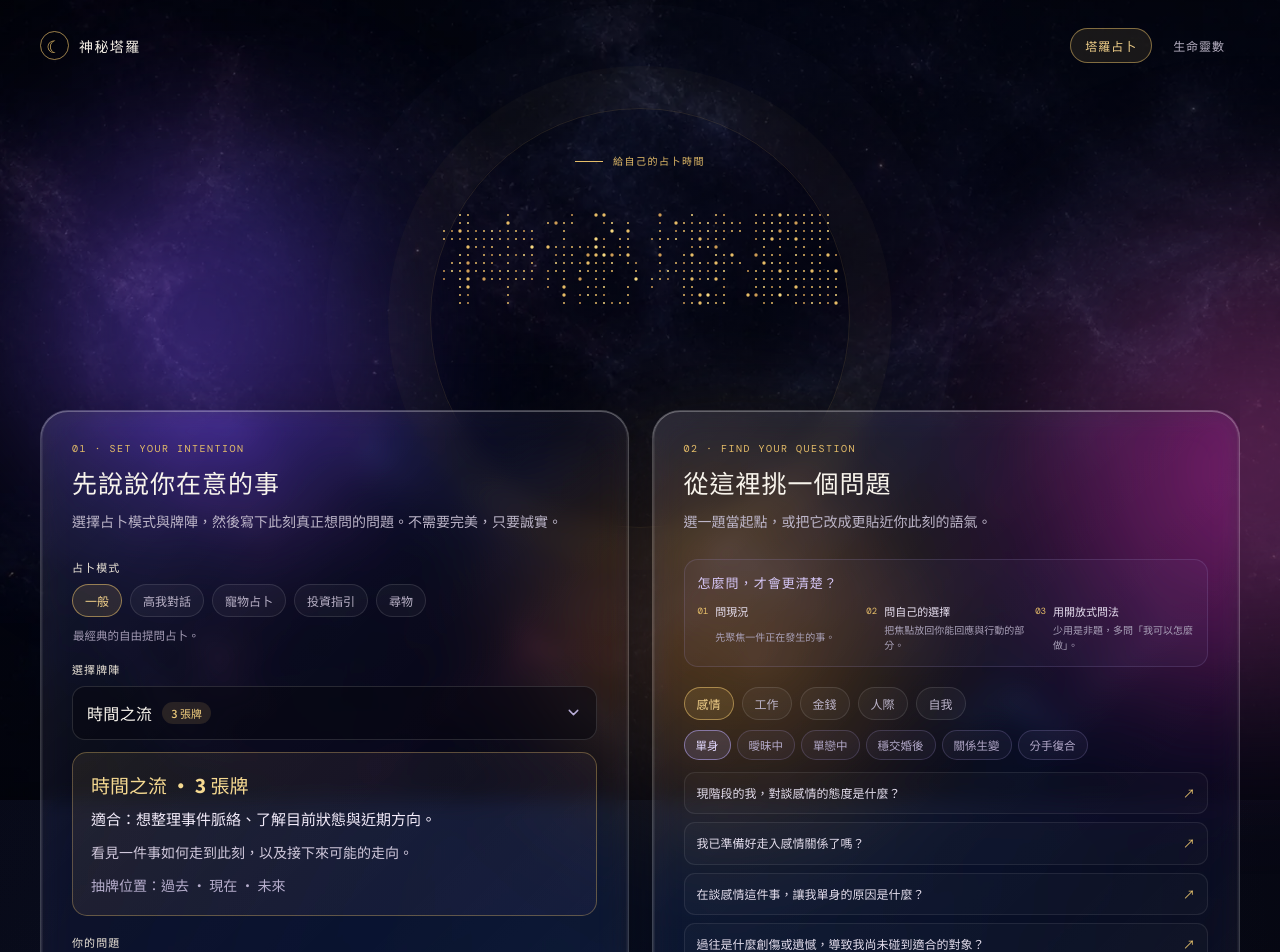
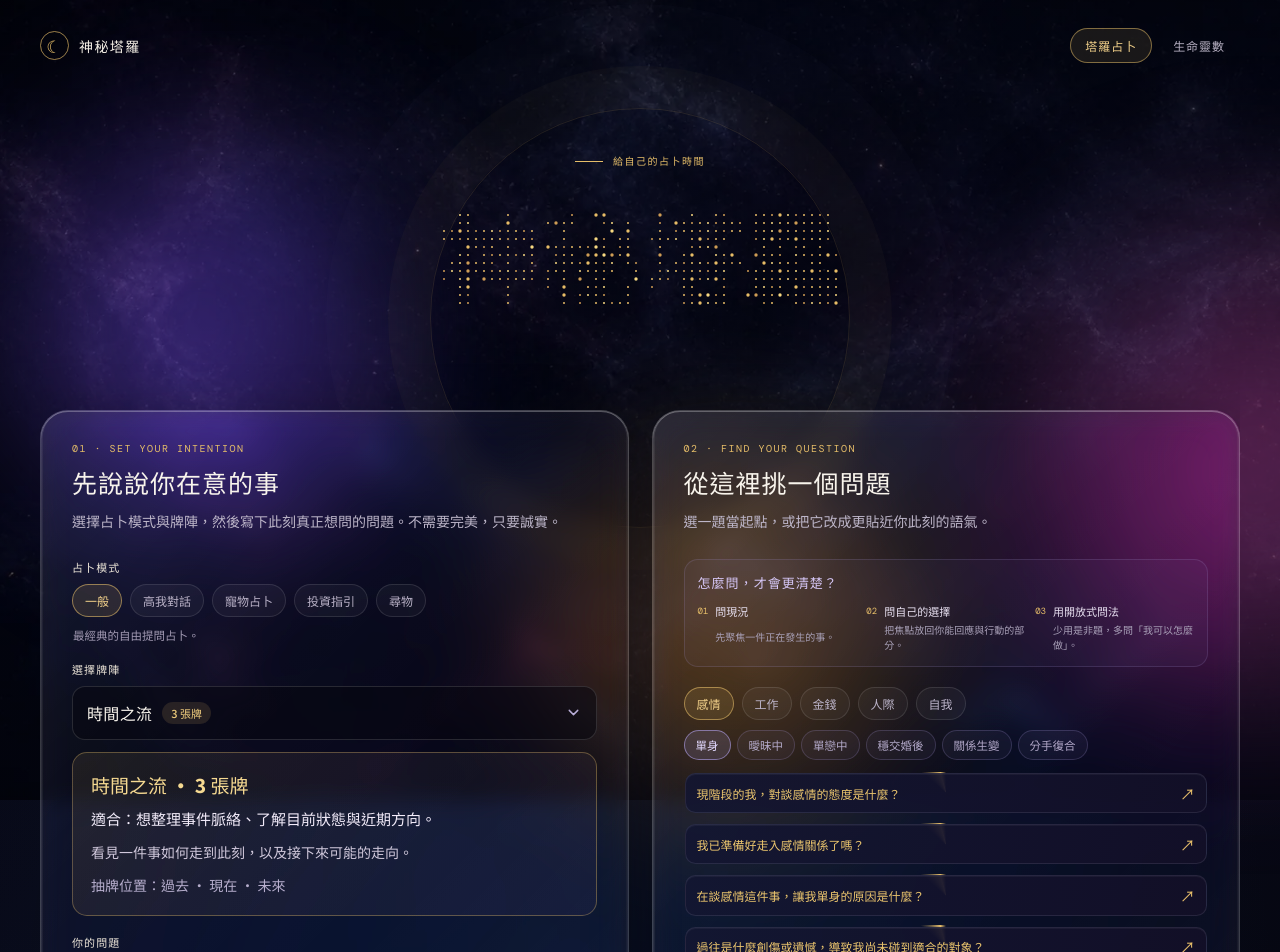
Before and after one commit to Hoshino-Himari/Mystic-Tarot, a React (Vite) app: page / in a window 1280 px wide. Shown: the top 952 px of the page. Built offline with nearby package versions, Linux system fonts and the light colour scheme.

Commit message:
更新塔羅問題按鈕為光束邊框

```diff
--- a/src/App.jsx
+++ b/src/App.jsx
@@ -910,7 +910,7 @@ export default function App() {
         <div className="question-guide" aria-label="提問小指南"><p>怎麼問，才會更清楚？</p><div>{questionTips.map(([title, copy], index) => <article key={title}><span>0{index + 1}</span><b>{title}</b><small>{copy}</small></article>)}</div></div>
         <div className="category-row">{questionCategories.map((item) => <button type="button" disabled={loading || isChoosingCards} className={category === item ? 'category active' : 'category'} onClick={() => { setCategory(item); if (scenarioQuestionGroups[item]) setScene(Object.keys(scenarioQuestionGroups[item])[0]); }} key={item}>{item}</button>)}</div>
         {scenarioQuestionGroups[category] && <div className="subcategory-row">{Object.keys(scenarioQuestionGroups[category]).map((item) => <button type="button" disabled={loading || isChoosingCards} className={scene === item ? 'subcat active' : 'subcat'} onClick={() => setScene(item)} key={item}>{item}</button>)}</div>}
-        <div className="prompt-list">{(scenarioQuestionGroups[category] ? scenarioQuestionGroups[category][scene] ?? [] : flatQuestionGroups[category]).map((item) => <button type="button" disabled={loading || isChoosingCards} onClick={() => { setQuestion(item); questionRef.current?.focus(); }} key={item}>{item}<span>↗</span></button>)}</div>
+        <div className="prompt-list">{(scenarioQuestionGroups[category] ? scenarioQuestionGroups[category][scene] ?? [] : flatQuestionGroups[category]).map((item) => <button type="button" className="beam-question" disabled={loading || isChoosingCards} onClick={() => { setQuestion(item); questionRef.current?.focus(); }} key={item}><span className="beam-question__copy">{item}</span><span className="beam-question__icon" aria-hidden="true">↗</span></button>)}</div>
         {scenarioQuestionGroups[category] && <p className="question-credit">{category}題庫來源：<a href="https://sannie.tw/" target="_blank" rel="noreferrer">珊妮療癒所</a></p>}
       </MagicPanel>
     </div>}
--- a/src/overrides.css
+++ b/src/overrides.css
@@ -67,6 +67,99 @@
 .question-credit { margin: 12px 0 0; color: #8e879e; font-size: 11px; }
 .question-credit a { color: #d3b877; text-decoration: none; }
 .question-credit a:hover { text-decoration: underline; }
+
+/* BeamBorderButton adapted from the Himari UI library for long question rows. */
+.prompt-list .beam-question {
+  position: relative;
+  isolation: isolate;
+  display: flex;
+  align-items: center;
+  justify-content: space-between;
+  width: 100%;
+  gap: 12px;
+  overflow: hidden;
+  padding: 12px 13px;
+  border: 0;
+  border-radius: 12px;
+  background: transparent;
+  color: #e9e3f1;
+  text-align: left;
+  font-size: 12px;
+  line-height: 1.6;
+  transition: transform .2s ease, box-shadow .2s ease, color .2s ease;
+}
+
+.prompt-list .beam-question::before {
+  position: absolute;
+  z-index: 0;
+  inset: -100%;
+  content: '';
+  background: conic-gradient(from 0deg, transparent 0 310deg, #eac16b 345deg, transparent 360deg);
+  animation: question-beam-spin 9s linear infinite paused;
+}
+
+.prompt-list .beam-question::after {
+  position: absolute;
+  z-index: 1;
+  inset: 1.5px;
+  border: 1px solid rgba(226, 219, 255, .1);
+  border-radius: 10.5px;
+  content: '';
+  background: linear-gradient(105deg, rgba(20, 23, 50, .92), rgba(19, 16, 40, .94));
+  box-shadow: inset 0 1px rgba(255, 255, 255, .045);
+  transition: background .2s ease, border-color .2s ease;
+}
+
+.prompt-list .beam-question__copy,
+.prompt-list .beam-question__icon {
+  position: relative;
+  z-index: 2;
+}
+
+.prompt-list .beam-question__copy { min-width: 0; }
+
+.prompt-list .beam-question__icon {
+  flex: 0 0 auto;
+  color: #eac16b;
+  font-size: 15px;
+  line-height: 1;
+  transition: transform .2s ease, color .2s ease;
+}
+
+.prompt-list .beam-question:hover:not(:disabled),
+.prompt-list .beam-question:focus-visible {
+  color: #fffaf0;
+  transform: translateX(3px);
+  box-shadow: 0 9px 22px rgba(4, 4, 17, .2);
+  outline: none;
+}
+
+.prompt-list .beam-question:hover:not(:disabled)::before,
+.prompt-list .beam-question:focus-visible::before { animation-play-state: running; }
+
+.prompt-list .beam-question:hover:not(:disabled)::after,
+.prompt-list .beam-question:focus-visible::after {
+  border-color: rgba(234, 193, 107, .42);
+  background: linear-gradient(105deg, rgba(43, 37, 73, .96), rgba(27, 21, 54, .97));
+}
+
+.prompt-list .beam-question:hover:not(:disabled) .beam-question__icon,
+.prompt-list .beam-question:focus-visible .beam-question__icon {
+  color: #ffe09a;
+  transform: translate(2px, -2px);
+}
+
+.prompt-list .beam-question:disabled { opacity: .58; }
+
+@keyframes question-beam-spin { to { transform: rotate(360deg); } }
+
+@media (prefers-reduced-motion: reduce) {
+  .prompt-list .beam-question,
+  .prompt-list .beam-question__icon { transition: none; }
+  .prompt-list .beam-question::before { animation: none; }
+  .prompt-list .beam-question:hover:not(:disabled),
+  .prompt-list .beam-question:focus-visible { transform: none; }
+}
 
 /* Numerology page */
 .birth-row { display: flex; align-items: center; gap: 8px; margin-top: 9px; }
```
